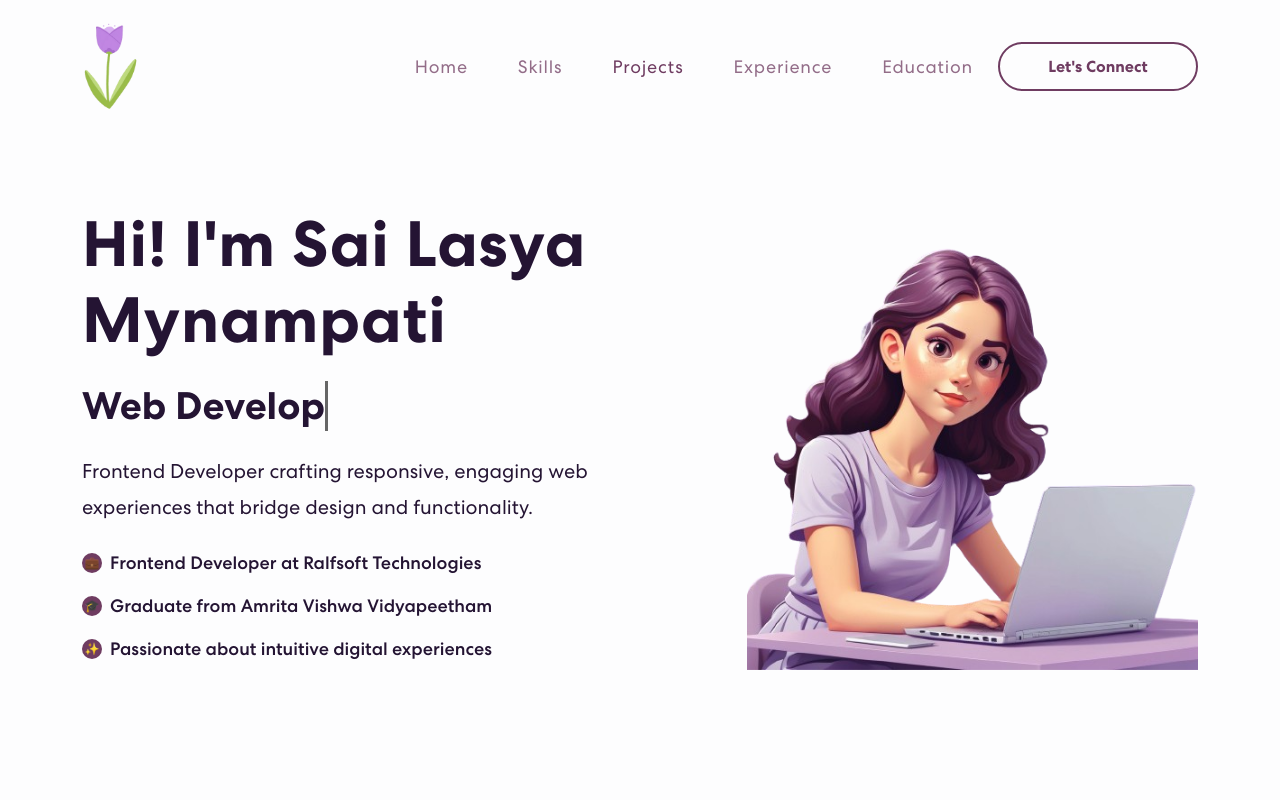
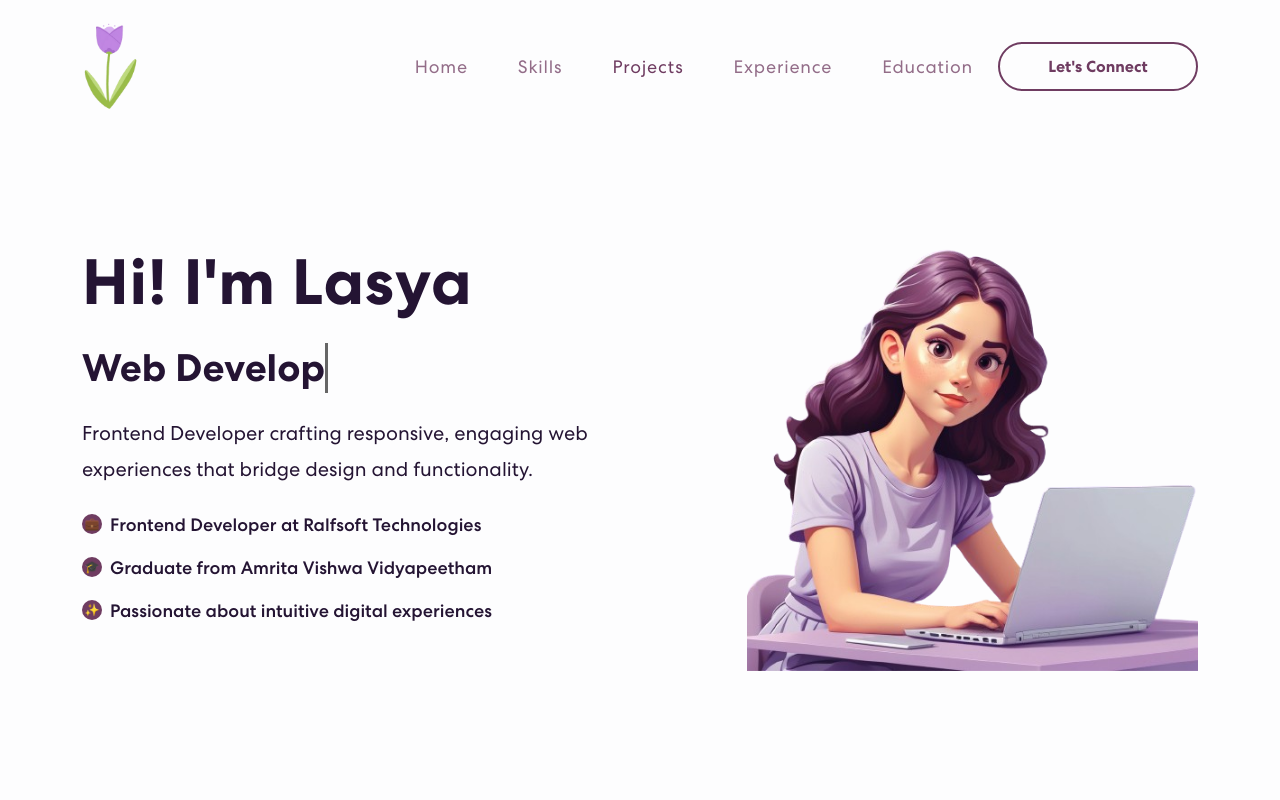
Before and after one commit to sailasya-m/Lasya_Portfolio, a React (Create React App) app: page / in a window 1280 px wide. Shown: the top 800 px of the page. Built offline with nearby package versions, Linux system fonts and the light colour scheme.

Commit message:
Update hero section name from 'Sai Lasya Mynampati' to 'Lasya'

```diff
--- a/src/components/Banner.js
+++ b/src/components/Banner.js
@@ -49,7 +49,7 @@ export const Banner = () => {
             <TrackVisibility>
               {({ isVisible }) =>
               <div className={isVisible ? "animate__animated animate__fadeIn banner-content" : "banner-content"}>
-                <h1>Hi! I'm Sai Lasya Mynampati</h1>
+                <h1>Hi! I'm Lasya</h1>
                 <h2 className="banner-role">
                   <span className="txt-rotate" dataPeriod="1000" data-rotate='[ "Web Developer", "Web Designer", "UI/UX Designer" ]'>
                     <span className="wrap">{text}</span>
```
